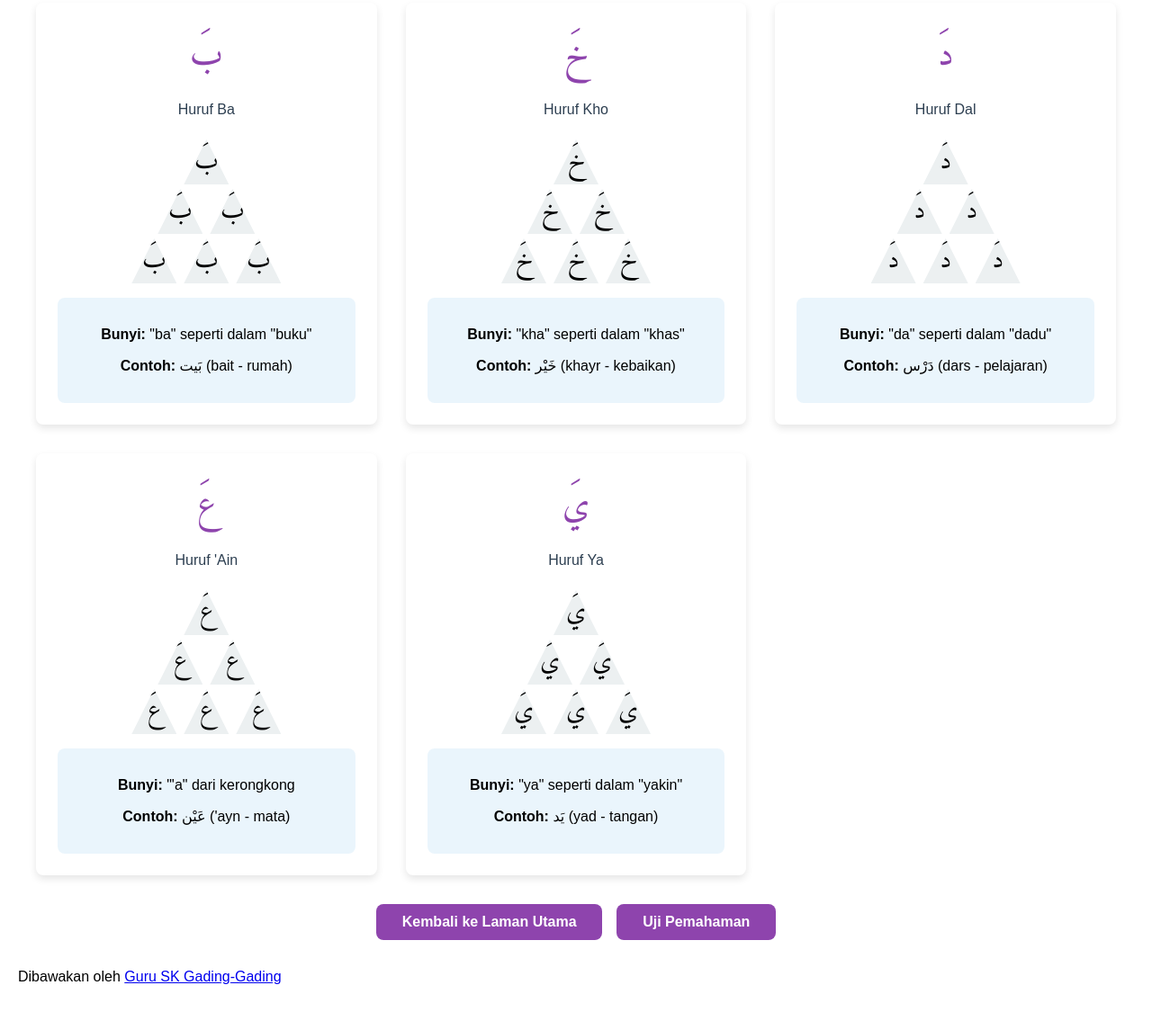
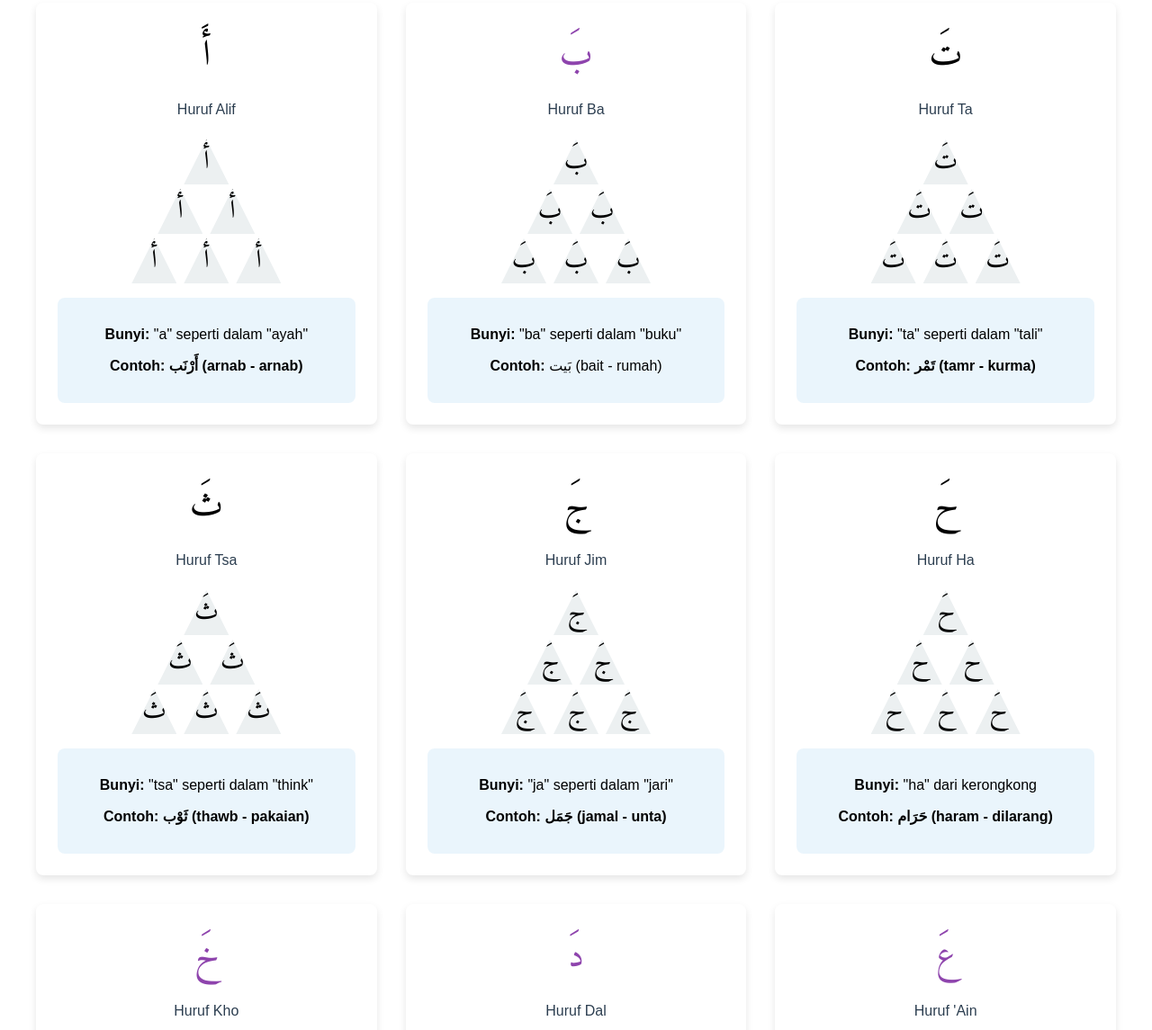
Before and after one commit to RyukaYuuka/SmartPabata, a plain HTML site: page pages/tema5.html in a window 1280 px wide. Shown: the part 227-1372 px from the top of the page at 90% size. Drawn offline with Linux system fonts and the light colour scheme.

Commit message:
Update tema5.html

```diff
--- a/pages/tema5.html
+++ b/pages/tema5.html
@@ -30,6 +30,20 @@
       border-radius: var(--radius);
       margin-bottom: 2rem;
     }
+
+    .site-footer {
+  background: linear-gradient(135deg, var(--dark) 0%, var(--green-dark) 100%);
+  color: rgb(13, 12, 12);
+  text-align: center;
+  padding: var(--space-md);
+  margin-top: auto;
+}
+
+.credit-link {
+  color: var(--secondary);
+  text-decoration: none;
+  font-weight: bold;
+}
 
     .pyramids-container {
       display: grid;
@@ -155,6 +169,29 @@
   <main class="main-content">
     <div class="pyramids-container">
       <!-- Pyramid 1: Ba (ب) -->
+        <div class="letter-pyramid">
+        <div class="pyramid-title" style="color: var(--alif-color)">أَ</div>
+        <div class="pyramid-subtitle">Huruf Alif</div>
+        <div class="pyramid-structure">
+          <div class="pyramid-row">
+            <div class="arabic-cell alif-cell">أَ</div>
+          </div>
+          <div class="pyramid-row">
+            <div class="arabic-cell alif-cell">أَ</div>
+            <div class="arabic-cell alif-cell">أَ</div>
+          </div>
+          <div class="pyramid-row">
+            <div class="arabic-cell alif-cell">أَ</div>
+            <div class="arabic-cell alif-cell">أَ</div>
+            <div class="arabic-cell alif-cell">أَ</div>
+          </div>
+        </div>
+        <div class="letter-info alif-info">
+          <p><strong>Bunyi:</strong> "a" seperti dalam "ayah"</p>
+          <p><strong>Contoh: أَرْنَب (arnab - arnab)</strong></p>
+        </div>
+      </div>
+
       <div class="letter-pyramid">
         <div class="pyramid-title">بَ</div>
         <div class="pyramid-subtitle">Huruf Ba</div>
@@ -175,6 +212,99 @@
         <div class="letter-info">
           <p><strong>Bunyi:</strong> "ba" seperti dalam "buku"</p>
           <p><strong>Contoh:</strong> بَيت (bait - rumah)</p>
+        </div>
+      </div>
+
+       <div class="letter-pyramid">
+        <div class="pyramid-title" style="color: var(--ta-color)">تَ</div>
+        <div class="pyramid-subtitle">Huruf Ta</div>
+        <div class="pyramid-structure">
+          <div class="pyramid-row">
+            <div class="arabic-cell ta-cell">تَ</div>
+          </div>
+          <div class="pyramid-row">
+            <div class="arabic-cell ta-cell">تَ</div>
+            <div class="arabic-cell ta-cell">تَ</div>
+          </div>
+          <div class="pyramid-row">
+            <div class="arabic-cell ta-cell">تَ</div>
+            <div class="arabic-cell ta-cell">تَ</div>
+            <div class="arabic-cell ta-cell">تَ</div>
+          </div>
+        </div>
+        <div class="letter-info ta-info">
+          <p><strong>Bunyi:</strong> "ta" seperti dalam "tali"</p>
+          <p><strong>Contoh: تَمْر (tamr - kurma)</strong></p>
+        </div>
+      </div>
+
+      <div class="letter-pyramid">
+        <div class="pyramid-title" style="color: var(--tsa-color)">ثَ</div>
+        <div class="pyramid-subtitle">Huruf Tsa</div>
+        <div class="pyramid-structure">
+          <div class="pyramid-row">
+            <div class="arabic-cell tsa-cell">ثَ</div>
+          </div>
+          <div class="pyramid-row">
+            <div class="arabic-cell tsa-cell">ثَ</div>
+            <div class="arabic-cell tsa-cell">ثَ</div>
+          </div>
+          <div class="pyramid-row">
+            <div class="arabic-cell tsa-cell">ثَ</div>
+            <div class="arabic-cell tsa-cell">ثَ</div>
+            <div class="arabic-cell tsa-cell">ثَ</div>
+          </div>
+        </div>
+        <div class="letter-info tsa-info">
+          <p><strong>Bunyi:</strong> "tsa" seperti dalam "think"</p>
+          <p><strong>Contoh: ثَوْب (thawb - pakaian)</strong></p>
+        </div>
+      </div>
+
+       <div class="letter-pyramid">
+        <div class="pyramid-title" style="color: var(--jim-color)">جَ</div>
+        <div class="pyramid-subtitle">Huruf Jim</div>
+        <div class="pyramid-structure">
+          <div class="pyramid-row">
+            <div class="arabic-cell jim-cell">جَ</div>
+          </div>
+          <div class="pyramid-row">
+            <div class="arabic-cell jim-cell">جَ</div>
+            <div class="arabic-cell jim-cell">جَ</div>
+          </div>
+          <div class="pyramid-row">
+            <div class="arabic-cell jim-cell">جَ</div>
+            <div class="arabic-cell jim-cell">جَ</div>
+            <div class="arabic-cell jim-cell">جَ</div>
+          </div>
+        </div>
+        <div class="letter-info jim-info">
+          <p><strong>Bunyi:</strong> "ja" seperti dalam "jari"</p>
+          <p><strong>Contoh: جَمَل (jamal - unta)</strong></p>
+        </div>
+      </div>
+
+       <div class="letter-pyramid">
+        <div class="pyramid-title" style="color: var(--ha-color)">حَ</div>
+        <div class="pyramid-subtitle">Huruf Ha</div>
+        <div class="pyramid-structure">
+          <div class="pyramid-row">
+            <div class="arabic-cell ha-cell">حَ</div>
+          </div>
+          <div class="pyramid-row">
+            <div class="arabic-cell ha-cell">حَ</div>
+            <div class="arabic-cell ha-cell">حَ</div>
+          </div>
+          <div class="pyramid-row">
+            <div class="arabic-cell ha-cell">حَ</div>
+            <div class="arabic-cell ha-cell">حَ</div>
+            <div class="arabic-cell ha-cell">حَ</div>
+          </div>
+        </div>
+        <div class="letter-info ha-info">
+          <p><strong>Bunyi:</strong> "ha" dari kerongkong</p>
+          <p><strong>Contoh: حَرَام (haram - dilarang)</strong></p>
+          </ul>
         </div>
       </div>
 
@@ -282,7 +412,7 @@
   </main>
 
   <footer class="site-footer">
-    <p>Dibawakan oleh <a href="./teachers.html" class="credit-link">Guru SK Gading-Gading</a></p>
+    <p>Dibawakan oleh <a href="./teachers.html" class="credit-link">Sabarina Binti Yusof</a></p>
   </footer>
 </body>
 </html>
```
